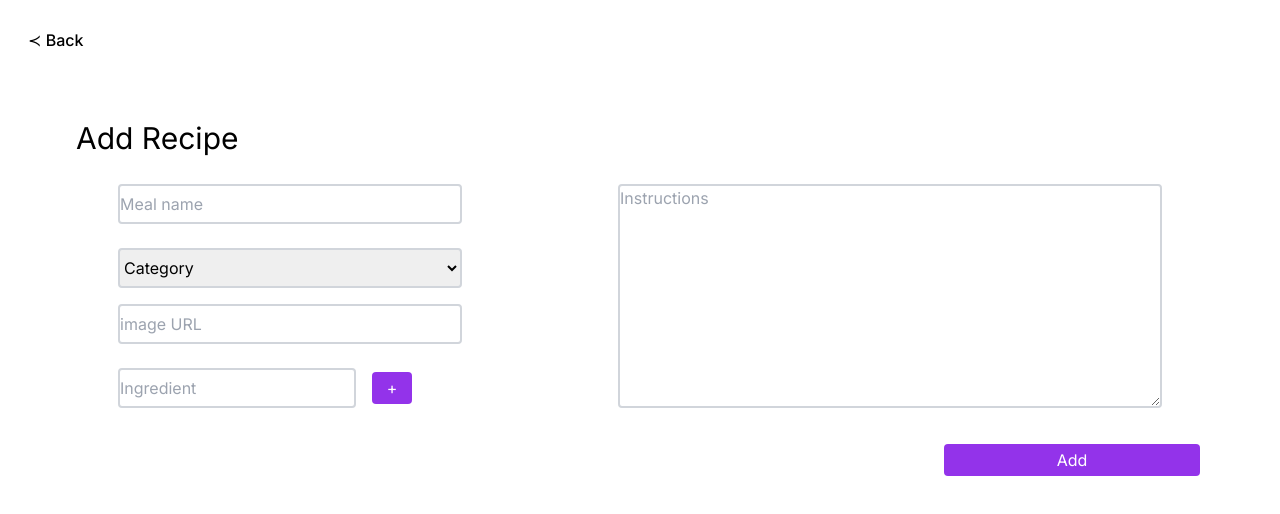
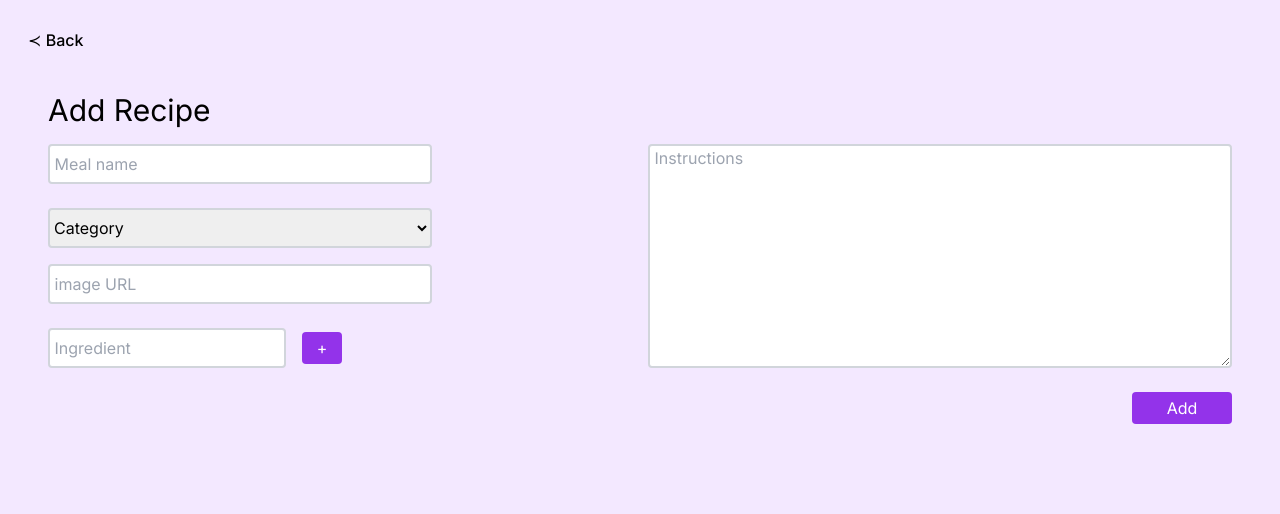
Before and after one commit to ChaniCohen1/recipesProject, a Next.js app: page /pages/addCard in a window 1280 px wide. Shown: the top 514 px of the page. Built offline with nearby package versions, Linux system fonts and the light colour scheme.

Commit message:
add recipe style

```diff
--- a/src/app/components/CardList.tsx
+++ b/src/app/components/CardList.tsx
@@ -12,7 +12,7 @@ interface CardListProps {
 const CardList: React.FC<CardListProps> = ({ filtered, setFiltered, setUpdate }) => {
 
   const [currentPage, setCurrentPage] = useState(1);
-  const recipesPerPage = 5;
+  const recipesPerPage = 10;
   const totalPages = Math.ceil(filtered.length / recipesPerPage);
 
 
--- a/src/app/pages/addCard/page.tsx
+++ b/src/app/pages/addCard/page.tsx
@@ -99,20 +99,20 @@ const NewCardForm = () => {
   const buttonStyle = "m-2 py-1 px-3 bg-purple-600 text-white rounded";
 
   return (
-    <div>
-      <button className="m-7 font-medium" onClick={goBack}>
+    <div className="bg-purple-100 h-[100vh]">
+      <button className="mt-7 ml-7 font-medium text-base" onClick={goBack}>
         {"≺ "}Back
       </button>
       <div className="m-10">
-        <h1 className="text-3xl ml-9">Add Recipe</h1>
+        <h1 className="text-3xl m-2">Add Recipe</h1>
         <form onSubmit={handleSubmit} className="flex flex-row gap-8">
-          <div className="w-[100%]">
-            <div className="flex w-[100%] justify-around">
-              <div className="flex flex-col p-5 w-1/3 space-y-4">
+          <div className="w-[100%] right-0">
+            <div className="flex w-[100%] justify-between">
+              <div className="flex flex-col w-1/3 space-y-4">
                 <input
                   type="text"
                   name="meal_name"
-                  placeholder="Meal name"
+                  placeholder=" Meal name"
                   value={mealName}
                   onChange={(e) => setMealName(e.target.value)}
                   className={`${inpStyle} h-10`}
@@ -126,17 +126,17 @@ const NewCardForm = () => {
                   <option value="" disabled>
                     Category
                   </option>
-                  <option value="salads">Salads</option>
-                  <option value="pastries">Pastries</option>
-                  <option value="meats">Meats</option>
-                  <option value="sidedishes">Side dishes</option>
-                  <option value="desserts">Desserts</option>
-                  <option value="other">Other</option>
+                  <option value="salads">salads</option>
+                  <option value="pastries">pastries</option>
+                  <option value="meats">meats</option>
+                  <option value="sidedishes">side dishes</option>
+                  <option value="desserts">desserts</option>
+                  <option value="other">other</option>
                 </select>
                 <input
                   type="text"
                   name="image"
-                  placeholder="image URL"
+                  placeholder=" image URL"
                   onChange={(e) => setImage(e.target.value)}
                   className={`${inpStyle} h-10`}
                 />
@@ -146,7 +146,7 @@ const NewCardForm = () => {
                     <input
                       type="text"
                       name={`ingredient-${index}`}
-                      placeholder="Ingredient"
+                      placeholder=" Ingredient"
                       value={ingredient}
                       onChange={(e) =>
                         handleIngredientChange(index, e.target.value)
@@ -165,10 +165,10 @@ const NewCardForm = () => {
                   </div>
                 ))}
               </div>
-              <div className="flex flex-col p-5 w-1/2 space-y-4">
+              <div className="flex flex-col w-1/2 space-y-4">
                 <textarea
                   name="instructions"
-                  placeholder="Instructions"
+                  placeholder=" Instructions"
                   rows={5}
                   value={instructions}
                   onChange={(e) => setInstructions(e.target.value)}
@@ -176,9 +176,11 @@ const NewCardForm = () => {
                 />
               </div>
             </div>
-            <button type="submit" className={`${buttonStyle} w-1/5 absolute right-0 mr-20`}>
-              Add
-            </button>
+            <div className="flex justify-end mt-2">
+              <button type="submit" className={`${buttonStyle} w-[100px]`}>
+                Add
+              </button>
+            </div>
           </div>
         </form>
       </div>
--- a/src/app/services/getRecipes.ts
+++ b/src/app/services/getRecipes.ts
@@ -1,7 +1,7 @@
 import axios from "axios";
 import Recipe from "../types/recipes";
 
-const url = "https://recipes-project-omega.vercel.app";
+const url = "http://localhost:3000";
 // https://recipes-project-omega.vercel.app
 // http://localhost:3000
 export const addRecipe = async (newRecipe: Recipe) => {
```
